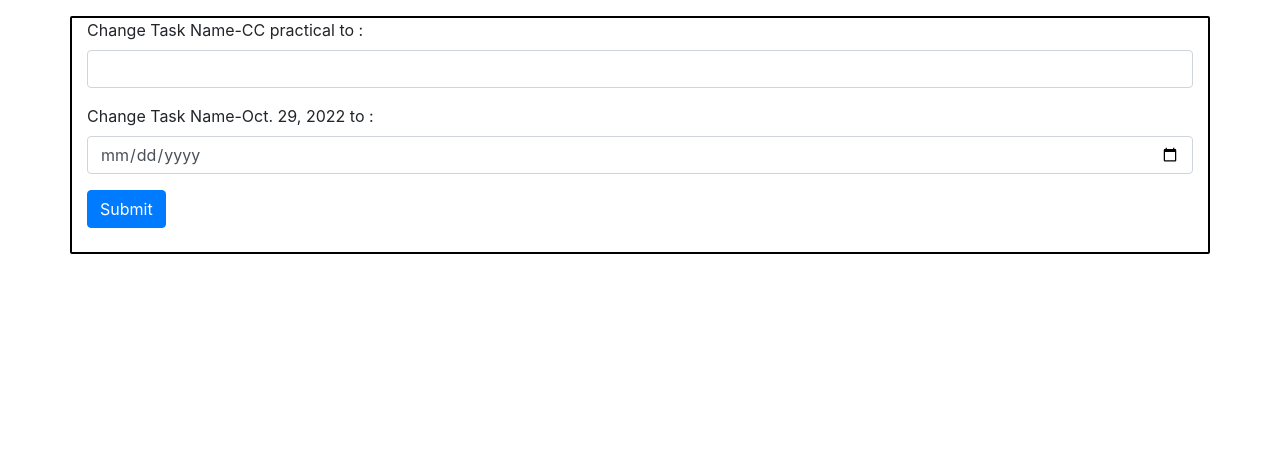
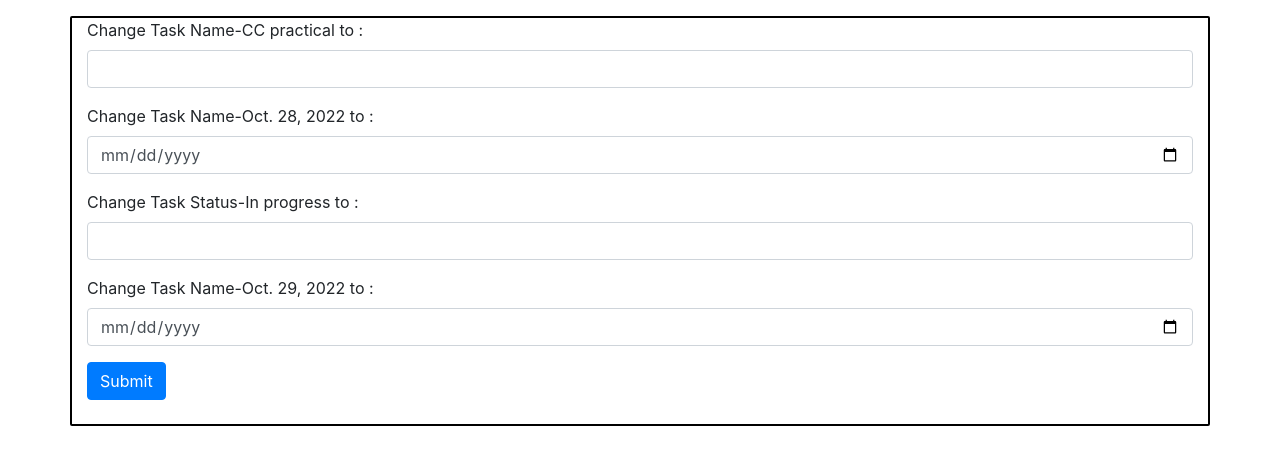
Before and after one commit to ShreyasMandlik/CRUD-app, a Django app: page /taskupdate/4 in a window 1280 px wide. Shown: the part 86-551 px from the top of the page. Run offline with Django 4.2, Linux system fonts and the light colour scheme; data comes from the database, SQL or seed files in the repository; both versions use the stored data as it was after the commit; parts of the project's set-up code (start-up, migrations or seed data) failed here and were passed over.

Commit message:
status added

```diff
--- a/List/models.py
+++ b/List/models.py
@@ -8,7 +8,7 @@ class ToDoList(models.Model):
     Task_Name=models.CharField(max_length=50)
     start_date=models.DateField(null=True)
     deadline=models.DateField()
-
+    status=models.CharField(max_length=50,null=True)
 
     def __str__(self):
         return self.Task_Name
--- a/List/views.py
+++ b/List/views.py
@@ -6,8 +6,10 @@ def home(request):
     if request.method=='POST':
         title=request.POST['title']
         start_date=request.POST['start_date']
+        status=request.POST['status']
         deadline=request.POST['Deadline_time']
-        ins=ToDoList(Task_Name=title,deadline=deadline)
+
+        ins=ToDoList(Task_Name=title,start_date=start_date,status=status,deadline=deadline)
         ins.save()
         context={'success':True,
                  'msg':'Added'
@@ -44,9 +46,11 @@ def edit(request,id):
     if request.method=='POST':
         title=request.POST['title']
         start_date=request.POST['start_date']
+        status=request.POST['status']
         deadline=request.POST['Deadline_time']
         task.Task_Name=title
         task.start_date=start_date
+        task.status=status
         task.deadline=deadline
         task.save()
         context={'success':True,
--- a/templates/task.html
+++ b/templates/task.html
@@ -11,6 +11,7 @@
                     <th scope="col">SrNo.</th>
                     <th scope="col">Task Name</th>
                     <th scope="col">Start date</th>
+                    <th scope="col">Status</th>
                     <th scope="col">End date</th>
                     <th scope="col">Operations</th>
                   </tr>
@@ -23,6 +24,7 @@
                         <th scope="row">{{forloop.counter}}</th>
                         <td >{{task.Task_Name}}</td>
                         <td>{{task.start_date}}</td>
+                        <td>{{task.status}}</td>
                         <td>{{task.deadline}}</td>
                         <td><a href="{% url 'taskdelete' task.id %}"><button type="button" class="btn btn-danger">Delete</button></a>
                             <a href="{% url 'taskupdate' task.id %}"><button type="button" class="btn btn-warning">Update</button></a> </td>
--- a/templates/update.html
+++ b/templates/update.html
@@ -9,6 +9,16 @@
             <div class="form-group">
                 <label for="Name_title">Change Task Name-{{task.Task_Name}} to : </label>
                 <input type="text" class="form-control" id="title" name="title" aria-describedby="emailHelp">
+            </div>
+
+            <div class="form-group my-3">
+                <label for="Name_title">Change Task Name-{{task.start_date}} to : </label>
+                <input type="date" class="form-control" id="start_date" name="start_date" aria-describedby="emailHelp"/>
+            </div>
+
+            <div class="form-group my-3">
+                <label for="Name_title">Change Task Status-{{task.status}} to : </label>
+                <input type="text" class="form-control" id="status" name="status" aria-describedby="emailHelp"/>
             </div>
 
                 <div class="form-group my-3">
```
Also changed, not shown: templates/home.html (+8 -1 lines), List/migrations/0005_todolist_status.py (added), db.sqlite3.
